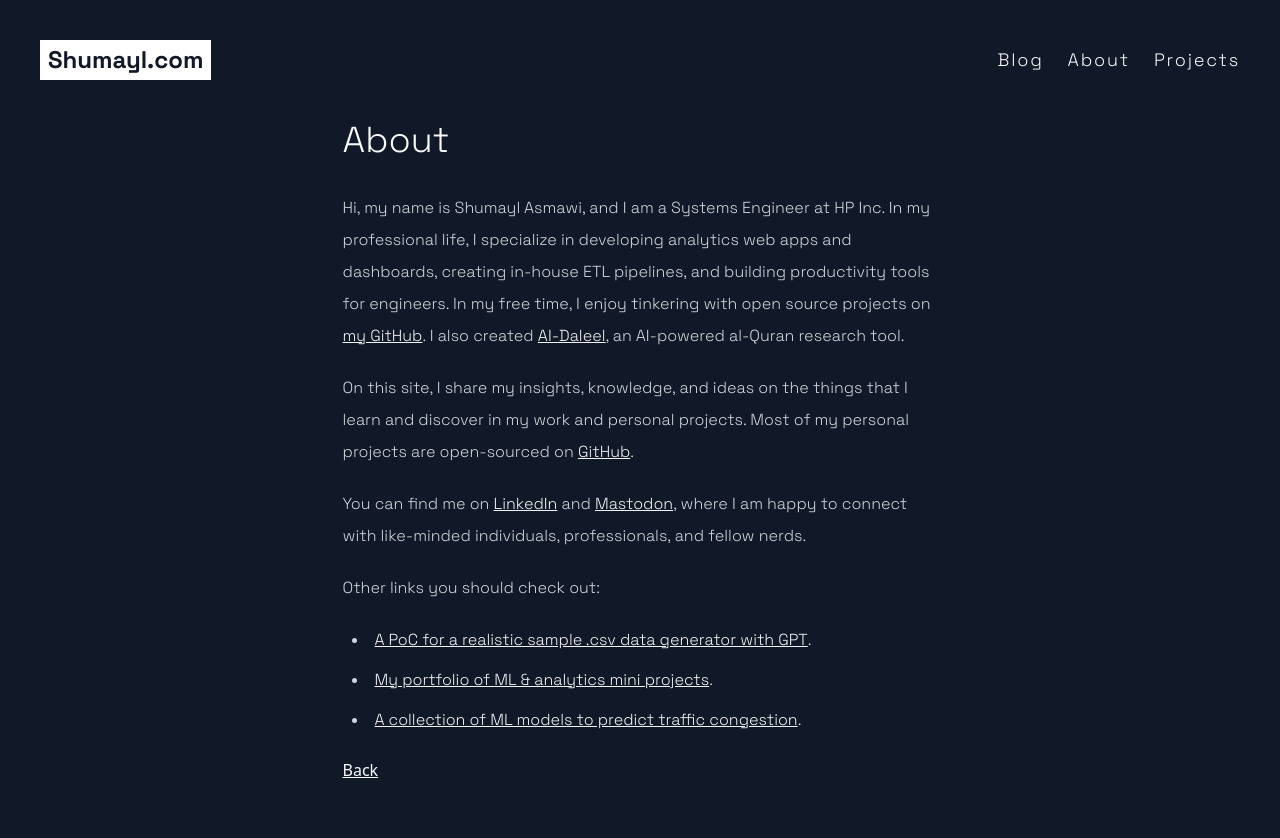
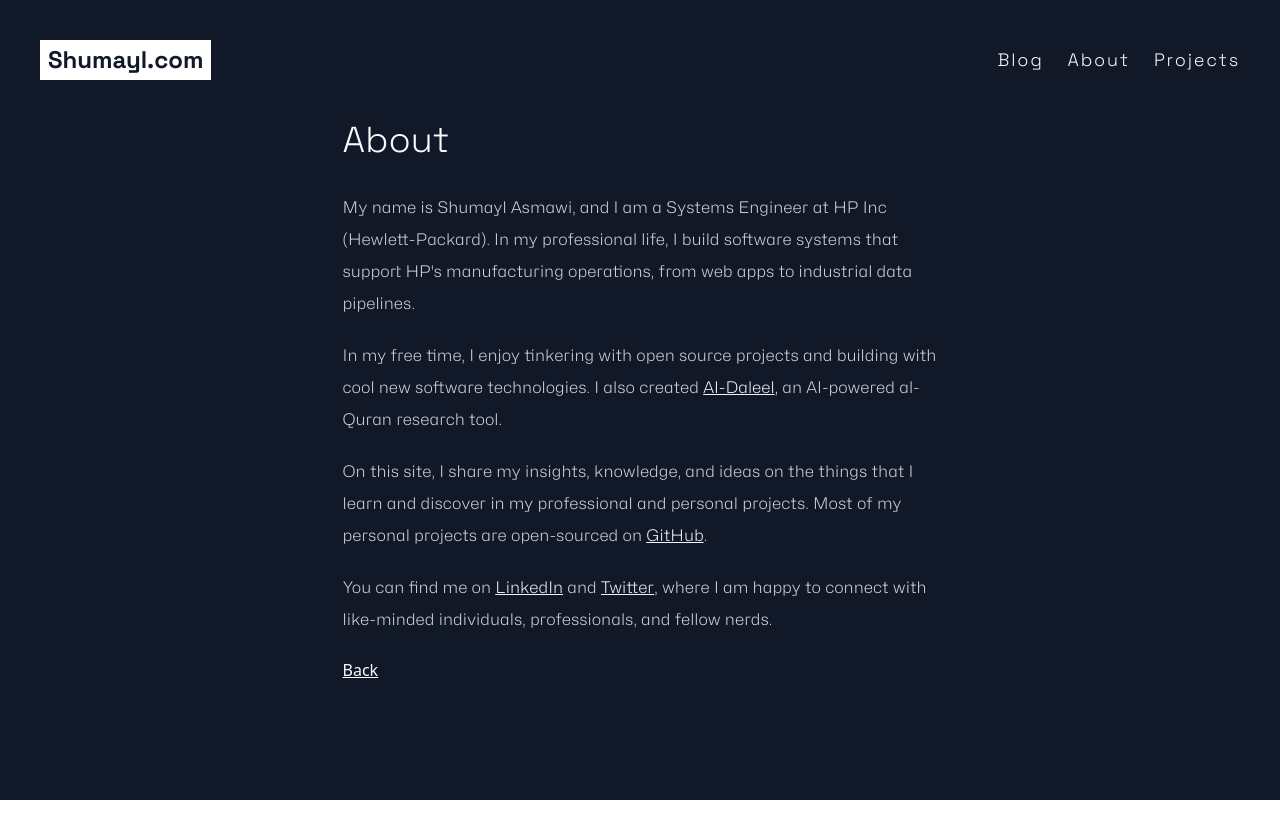
Before and after one commit to mshumayl/shumayldotcom, a Next.js app: page /content/about in a window 1280 px wide. Shown: the top 838 px of the page. After the commit the page ends 800 px from the top, so only its background shows below. Built offline with nearby package versions, Linux system fonts and the light colour scheme.

Commit message:
Update About page

```diff
--- a/content/about.md
+++ b/content/about.md
@@ -3,13 +3,10 @@ title: 'About'
 image: '/images/test-img.jpg'
 ---
 
-Hi, my name is Shumayl Asmawi, and I am a Systems Engineer at HP Inc. In my professional life, I specialize in developing analytics web apps and dashboards, creating in-house ETL pipelines, and building productivity tools for engineers. In my free time, I enjoy tinkering with open source projects on [my GitHub](https://github.com/mshumayl/). I also created [AI-Daleel](https://ai-daleel.com/), an AI-powered al-Quran research tool.
+My name is Shumayl Asmawi, and I am a Systems Engineer at HP Inc (Hewlett-Packard). In my professional life, I build software systems that support HP's manufacturing operations, from web apps to industrial data pipelines.
 
-On this site, I share my insights, knowledge, and ideas on the things that I learn and discover in my work and personal projects. Most of my personal projects are open-sourced on [GitHub](https://github.com/mshumayl/).
+In my free time, I enjoy tinkering with open source projects and building with cool new software technologies. I also created [AI-Daleel](https://ai-daleel.com/), an AI-powered al-Quran research tool.
 
-You can find me on [LinkedIn](https://www.linkedin.com/in/shumayl-111/) and [Mastodon](https://fosstodon.org/@shumayl), where I am happy to connect with like-minded individuals, professionals, and fellow nerds.
+On this site, I share my insights, knowledge, and ideas on the things that I learn and discover in my professional and personal projects. Most of my personal projects are open-sourced on [GitHub](https://github.com/mshumayl/).
 
-Other links you should check out:
-- [A PoC for a realistic sample .csv data generator with GPT](https://github.com/mshumayl/gpt-to-csv).
-- [My portfolio of ML & analytics mini projects](https://mshumayl.github.io/ml-analytics-portfolio/).
-- [A collection of ML models to predict traffic congestion](https://github.com/mshumayl/traffic-prediction).
+You can find me on [LinkedIn](https://www.linkedin.com/in/shumayl-111/) and [Twitter](https://twitter.com/Shumayl_), where I am happy to connect with like-minded individuals, professionals, and fellow nerds.
--- a/pages/content/[slug].tsx
+++ b/pages/content/[slug].tsx
@@ -42,7 +42,7 @@ export default function PostPage({ frontmatter, content }: { frontmatter: any, c
                 <Header/>
                 <div className="prose my-10 mx-auto">
                     <h1 className="font-grotesk font-extralight text-gray-50">{title}</h1>
-                    <div className="font-grotesk text-gray-300 [&>p>a]:text-gray-100 leading-loose [&>ul>li>a]:text-gray-100" dangerouslySetInnerHTML={{ __html: md().render(content) }}/>
+                    <div className="font-hubot text-gray-300 [&>p>a]:text-gray-100 leading-loose [&>ul>li>a]:text-gray-100" dangerouslySetInnerHTML={{ __html: md().render(content) }}/>
                     <div>
                         <ReturnHomeButton/>
                     </div>
```
Also changed, not shown: posts/dockerizing-t3-postgres.md (+1 -1 lines).
